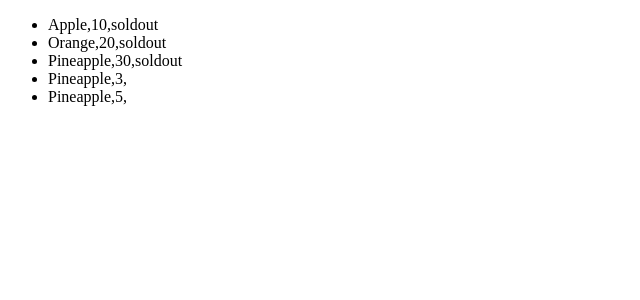
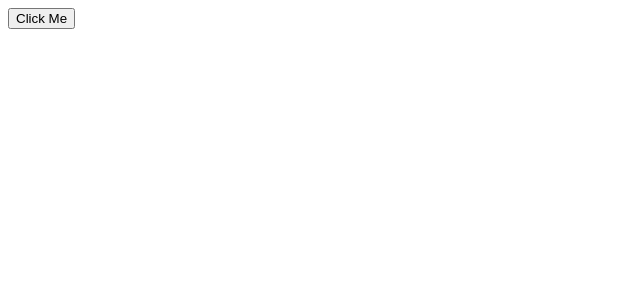
Before and after one commit to ZaneDaniel11/ReactJSPractice, a React (Vite) app in the folder reactpro/: page / in a window 1280 px wide. Shown: the top 300 px of the page, without its empty margins (0-640 px from the left). Built offline with nearby package versions, Linux system fonts and the light colour scheme.

Commit message:
Event Handling
in react

```diff
--- a/reactpro/src/App.jsx
+++ b/reactpro/src/App.jsx
@@ -1,10 +1,9 @@
-import Condi from "./components/Condi";
-import Hello from "./components/Hello";
-import Fruits from "./components/Fruit";
+import Message from "./components/Message";
+
 function App() {
   return (
     <div className="App">
-      <Fruits />
+      <Message />
     </div>
   );
 }
--- a/reactpro/src/components/Fruit.jsx
+++ b/reactpro/src/components/Fruit.jsx
@@ -5,7 +5,7 @@ export default function Fruit() {
     { name: "Orange", price: 20, soldout: true },
     { name: "Pineapple", price: 30, soldout: true },
     { name: "Pineapple", price: 3, soldout: false },
-    { name: "Pineapple", price: 5, soldout: false },
+    { name: "Shesh", price: 5, soldout: false },
   ];
   return (
     <div>
--- /dev/null
+++ b/reactpro/src/components/Message.jsx
@@ -0,0 +1,10 @@
+export default function Message() {
+  function Mess() {
+    console.log("Button Click");
+  }
+  return (
+    <div>
+      <button onClick={Mess}>Click Me</button>
+    </div>
+  );
+}
```
